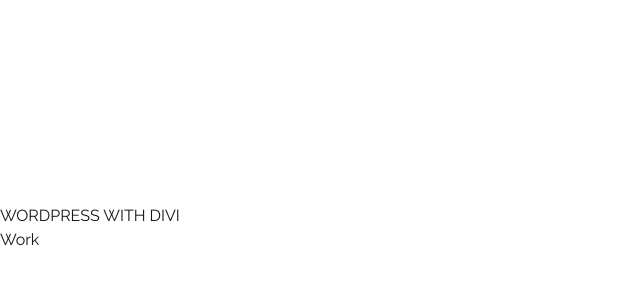
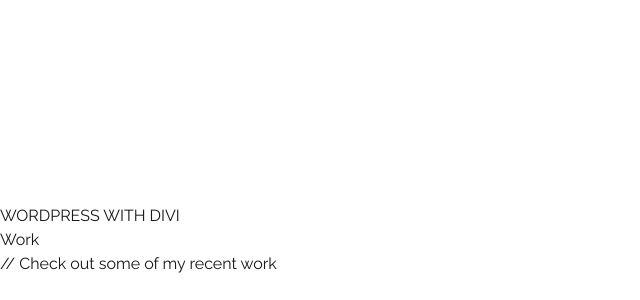
Before and after one commit to matthewball337/newportfolio, a Next.js app: page / in a window 1280 px wide. Shown: the part 3054-3354 px from the top of the page, without its empty margins (0-640 px from the left). Before the commit the page ends 3306 px from the top, so only its background shows below. Built offline with nearby package versions, Linux system fonts and the light colour scheme.

Commit message:
worked on button in work

```diff
--- a/src/app/components/work.jsx
+++ b/src/app/components/work.jsx
@@ -2,7 +2,32 @@ import React from 'react'
 
 const Work = () => {
   return (
-    <div>Work</div>
+    <div name='work' className='w-full md:h-screen text-gray-300 bg-[#0a192f]'>
+        <div>
+            <div>
+                <p>Work</p>
+                <p>// Check out some of my recent work</p>
+            </div>
+
+            <div>
+                <div>
+                    <div>
+                        <span>
+
+                        </span>
+                        <div>
+                            <a href="/">
+                                <button></button>
+                            </a>
+                            <a href="/">
+                                <button></button>
+                            </a>
+                        </div>
+                    </div>
+                </div>
+            </div>
+        </div>
+    </div>
   )
 }
 
```
